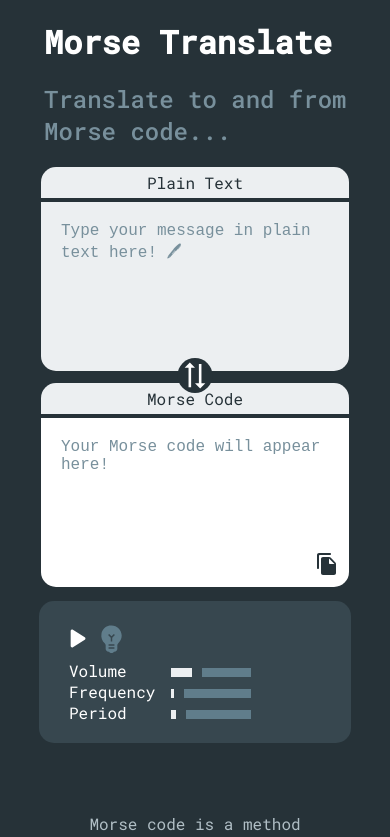
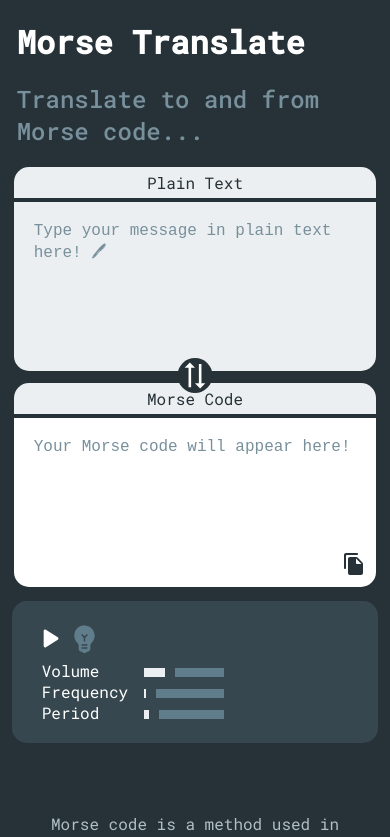
Before and after one commit to Abdelar/morse-translate, a React (Create React App) app: page / in a window 390 px wide. Shown: the top 837 px of the page. Built offline with nearby package versions, Linux system fonts and the light colour scheme.

Commit message:
Update edtiors dimentions for smaller screens

```diff
--- a/src/App.css
+++ b/src/App.css
@@ -38,6 +38,7 @@ textarea {
 	margin: 0;
 	padding: 20px;
 	height: 20vh;
+	min-height: 120px;
 	border-bottom-left-radius: 15px;
 	border-bottom-right-radius: 15px;
 	font-size: large;
@@ -72,8 +73,10 @@ label {
 .revert:hover {
 	color: var(--blueGrey-color-100);
 }
-
 @media screen and (max-width: 992px) {
+	.App {
+		margin: 0 7%;
+	}
 	.column {
 		flex: 100%;
 		flex-direction: column;
@@ -86,7 +89,11 @@ label {
 		transform-origin: center center;
 	}
 }
-
+@media screen and (max-width: 600px) {
+	.App {
+		margin: 0 3%;
+	}
+}
 #first {
 	order: 1;
 }
```
